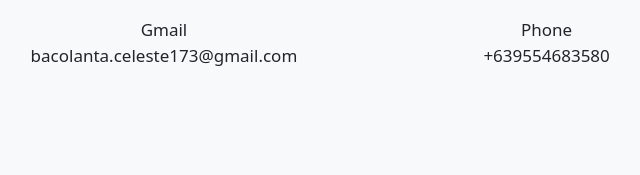
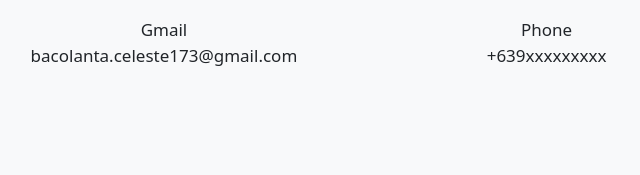
Before and after one commit to CBeatrix/CBeatrix.github.io, a plain HTML site: page web pages/contacts.html in a window 1280 px wide. Shown: the part 1367-1542 px from the top of the page, 474-1114 px from the left. Drawn offline with nearby package versions, Linux system fonts and the light colour scheme.

Commit message:
updated contacts

```diff
--- a/web pages/contacts.html
+++ b/web pages/contacts.html
@@ -134,7 +134,7 @@
                     <div class="col">
                         <span><i class='bx bxs-phone'></i></span>
                         <p>Phone <br>
-                        +639554683580</p>
+                        +639xxxxxxxxx</p>
                     </div>
                 </div>
         </div>
```
